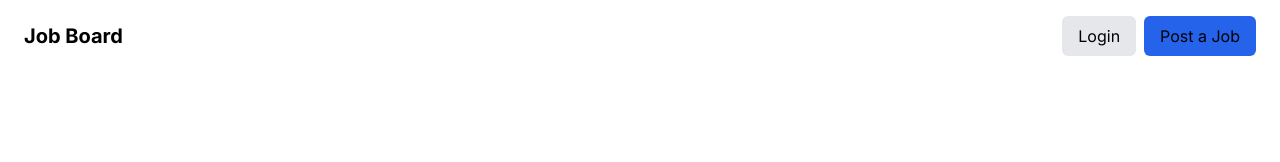
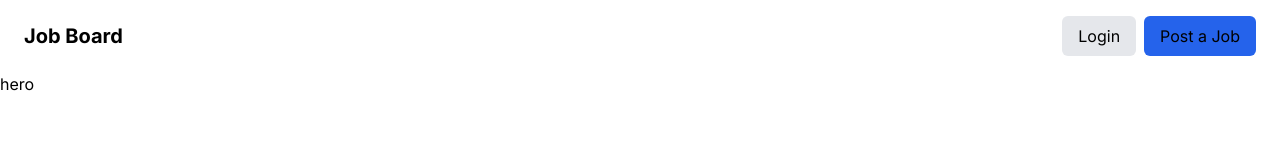
Before and after one commit to shelleycoop/Job-Board, a Next.js app: page / in a window 1280 px wide. Shown: the top 162 px of the page. Built offline with nearby package versions, Linux system fonts and the light colour scheme.

Commit message:
Hero error fixed

```diff
--- a/src/app/components/Hero.tsx
+++ b/src/app/components/Hero.tsx
@@ -1,3 +1,5 @@
-export default function Hero() {
-    <section> Hero </section>
+export default function Hero (){
+    return (
+    <section> hero </section>
+)
 }
```
